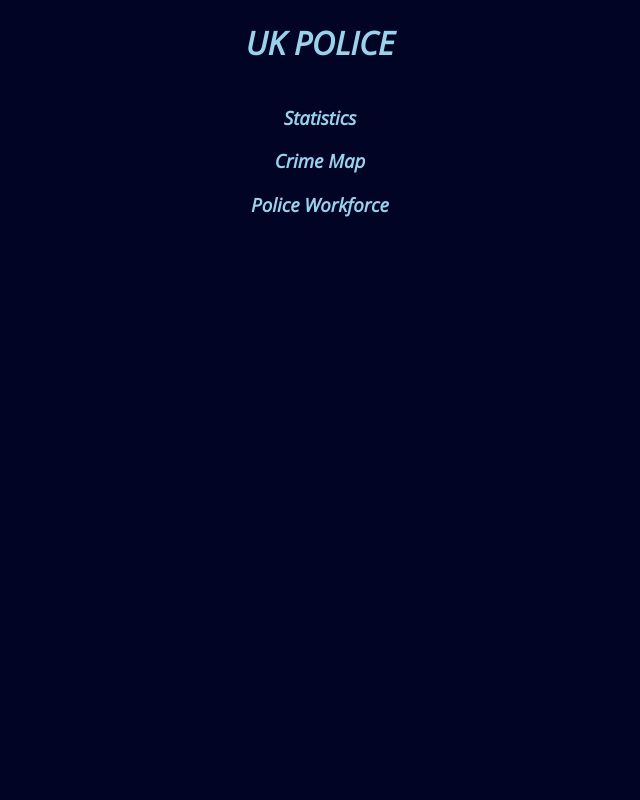
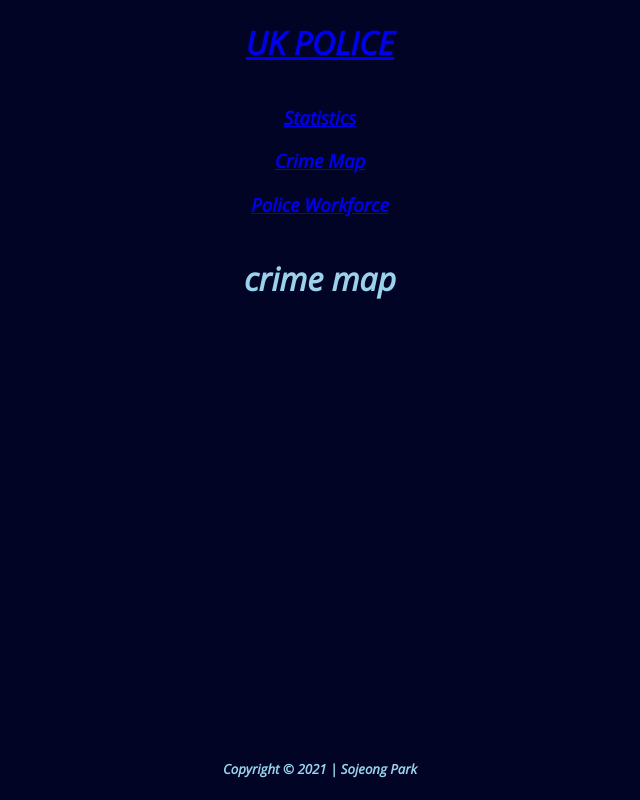
Before and after one commit to sojeong2020/Police-APP, a React (Create React App) app: page /map in a window 1280 px wide. Shown: the whole page, without its empty margins (320-960 px from the left). Built offline with nearby package versions, Linux system fonts and the light colour scheme.

Commit message:
succeed to connect police api

```diff
--- a/src/App.js
+++ b/src/App.js
@@ -6,7 +6,7 @@ import Home from './components/Home';
 import Statistics from './components/Statistics';
 import CrimeMap from './components/CrimeMap';
 import Workforce from './components/Workforce';
-import Footer from './components/Workforce';
+import Footer from './components/Footer';
 
 
 
@@ -23,10 +23,10 @@ function App() {
           <Route path="/statistics">
             <Statistics />
           </Route>
-          <Route path="/CrimeMap">
+          <Route path="/map">
             <CrimeMap />
           </Route>
-          <Route path="/Workforce">
+          <Route path="/workforce">
             <Workforce />
           </Route>
         </Switch>
--- a/src/components/CrimeMap.jsx
+++ b/src/components/CrimeMap.jsx
@@ -3,7 +3,7 @@ import React from 'react';
 const CrimeMap = () => {
     return (
         <div>
-
+            <h1>crime map</h1>
         </div>
     );
 };
--- a/src/components/Header.jsx
+++ b/src/components/Header.jsx
@@ -1,11 +1,13 @@
 import React from 'react';
+import {Link} from 'react-router-dom'
+
 
 const Header = () => {
     return (
         <div>
            <div>
-            <h1>UK POLICE </h1>
-            </div>
+           <Link to='/'><h1>UK POLICE </h1></Link>
+           </div>
 
         </div>
     );
--- a/src/components/Home.jsx
+++ b/src/components/Home.jsx
@@ -1,5 +1,7 @@
 import React from 'react';
+
 import { MapContainer, TileLayer, Marker, Popup } from 'react-leaflet';
+
 
 
 
@@ -13,8 +15,8 @@ const Home = () => {
             <h1>What's happening in your area?</h1>
             <h2>Find your local area </h2>
              <input></input>
-
-             <MapContainer center={[51.505, -0.09]} zoom={13} scrollWheelZoom={false}>
+             <div className="Map">
+             <MapContainer center={[51.505, -0.09]} zoom={12}>
   <TileLayer
     attribution='&copy; <a href="http://osm.org/copyright">OpenStreetMap</a> contributors'
     url="https://{s}.tile.openstreetmap.org/{z}/{x}/{y}.png"
@@ -26,6 +28,7 @@ const Home = () => {
   </Marker>
 </MapContainer>
 </div>
+</div>
 
 
     );
--- a/src/components/Nav.jsx
+++ b/src/components/Nav.jsx
@@ -1,12 +1,12 @@
 import React from 'react';
+import {Link} from 'react-router-dom'
 
 const Nav = () => {
     return (
         <div>
-           <h3>Statistics</h3>
-           <h3>Crime Map</h3>
-           <h3>Police Workforce</h3>
-
+            <Link to='/statistics'><h3>Statistics</h3></Link>
+            <Link to='/map'><h3>Crime Map</h3></Link>
+            <Link to='/workforce'><h3>Police Workforce</h3></Link>
         </div>
     );
 };
--- a/src/components/Statistics.jsx
+++ b/src/components/Statistics.jsx
@@ -1,8 +1,31 @@
 import React from 'react';
+import {useState,useEffect} from 'react';
+import { getCategories } from '../utils/policeApi';
 
 const Statistics = () => {
+    const [categories, setCategories] = useState([]);
+
+    useEffect(()=>{
+        getCategories().then((categoriesFromApi)=>{
+            setCategories(categoriesFromApi)
+        })
+    },[])
+
     return (
         <div>
+           <h1>Crime levels overview</h1>
+           <h3>categories</h3>
+           <ul>
+            { categories.map((category)=>{
+                     return(
+                         <li key={category.url}>
+                        ${category.name}
+                         </li>
+                       );
+                 })
+            }
+            </ul>
+
 
         </div>
     );
--- a/src/components/Workforce.jsx
+++ b/src/components/Workforce.jsx
@@ -3,7 +3,7 @@ import React from 'react';
 const Workforce = () => {
     return (
         <div>
-
+            <h1>workforce</h1>
         </div>
     );
 };
--- a/src/utils/api.js
+++ b/src/utils/policeApi.js
@@ -4,11 +4,13 @@ const policeApi = axios.create({
     baseURL: 'https://data.police.uk/api',
 });
 
+
+
 export const getCategories = () => {
     return policeApi
-    .get('/forces')
+    .get('/crime-categories')
     .then((response)=>{
         console.log(response)
-        return response.data.forces;
+        return response.data;
     });
 };
```
Also changed, not shown: src/utils/postcodeApi.js (added, +14 -0 lines).
